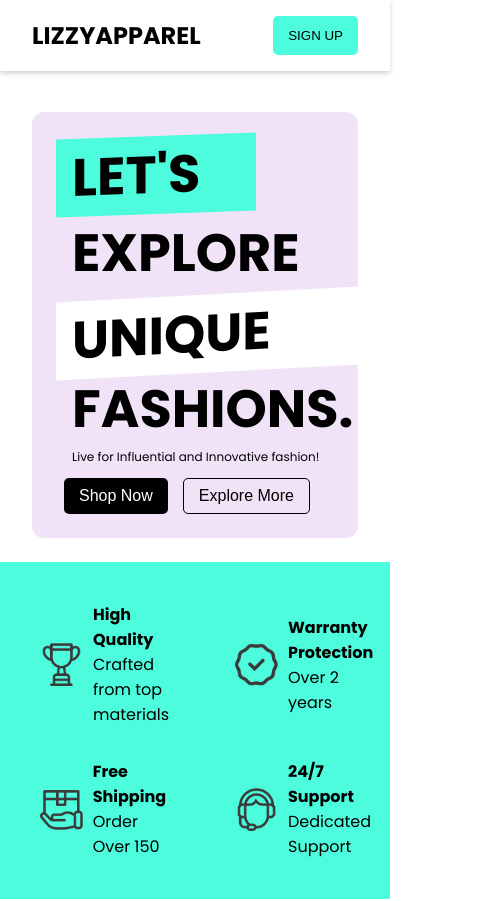
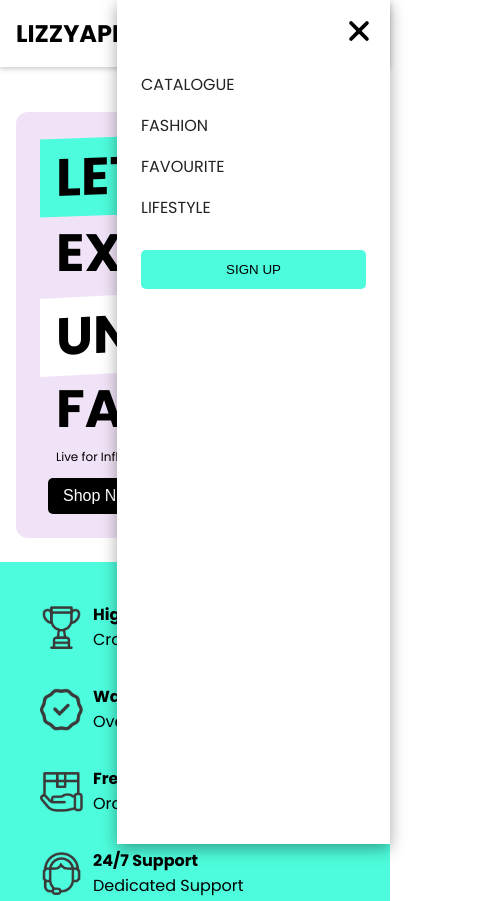
Before and after one commit to Tifem/lizzy-apparel-collection, a plain HTML site: page index.html in a window 390 px wide. Shown: the top 901 px of the page, 480 px wide, since content can reach past the window. Drawn offline with Linux system fonts and the light colour scheme.

Commit message:
responsiveness fixing

```diff
--- a/index.html
+++ b/index.html
@@ -12,6 +12,8 @@
 
         <div class="logo"><h1>LIZZYAPPAREL</h1></div>
 
+         <div class="menu">
+            <img src="./images/close-bold-svgrepo-com.svg" alt="close-menu" class="close-menu">
             <ul class="list">
                 <li><a href="#">CATALOGUE</a></li>
                 <li><a href="#">FASHION</a></li>
@@ -19,8 +21,12 @@
                 <li><a href="#">LIFESTYLE</a></li>
             </ul>
 
+            <button class="mobile-sign-up btn">SIGN UP</button>
+         </div>
 
-        <button class="btn">SIGN UP</button>
+         <img src="./images/menu-alt-svgrepo-com.svg" alt="menu-icon" class="menu-icon">
+         <button class="desktop-sign-up btn">SIGN UP</button>
+
     </nav>
 
     <section class="hero">
--- a/style.css
+++ b/style.css
@@ -57,6 +57,14 @@ a{
     border-radius: 5px;
 }
 
+.mobile-sign-up {
+    display: none;
+}
+
+.menu-icon{
+    display: none;
+}
+
 .hero{
     display: grid;
     grid-template-columns: auto 1fr;
@@ -88,7 +96,6 @@ a{
     height: 100%;
     object-fit: cover;
 }
-
 
 
 .a{
@@ -224,6 +231,7 @@ a{
     grid-template-columns:repeat(2,1fr) ;
     padding-top: 2rem;
     height: 100%;
+    max-width: 100vw;
 
 }
 
@@ -254,7 +262,7 @@ a{
 }
 
 .pay-text p{
-    width: 350px;
+    max-width: 350px;
     font-weight:500;
     font-family: "Poppins";
 
@@ -459,9 +467,65 @@ a{
 }
 
 @media(max-width:650px){
-    .list{
+    .nav{
+        padding: 1rem ;
+
+    }
+
+    .hero{
+        margin-inline: 1rem;
+    }
+
+    .hero-img{
+        display: none;
+
+    }
+
+
+    .desktop-sign-up{
         display: none;
     }
+
+    .mobile-sign-up{
+        display: initial;
+    }
+
+    .menu{
+        background-color: #fff;
+        box-shadow: rgba(0, 0, 0, 0.35) 0px 5px 15px;
+        padding: 1.5rem;
+        height: 100vh;
+        width: 70vw;
+        z-index: 1000;
+        display: grid;
+        position: absolute;
+        top: 0;
+        right: 0;
+        align-items: start;
+        align-content: start;
+        gap: 30px;
+    }
+
+    .list{
+        display: grid;
+        align-items: start;
+        gap: 1rem;
+        margin-top: 3rem;
+    }
+
+
+    .menu-icon{
+        display: block;
+        height: 30px;
+    }
+
+    .close-menu{
+        height: 30px;
+        position: absolute;
+        top: 1rem;
+        right: 1rem;
+    }
+
 
     .a{
         width: 200px;
@@ -478,8 +542,7 @@ a{
 
 
     .c{
-        background-color: white;
-        width: 400px;
+        width: 270px;
 
     }
 
@@ -505,30 +568,32 @@ a{
 
     .row{
         display: grid;
-        grid-template-columns: repeat(2,1fr);
+        grid-template-columns:1fr;
         padding-block: 1.5rem;
     }
 
 
     .three-row{
-        display: grid;
         grid-template-columns: 1fr;
-        gap: 20px;
         padding-top: 2rem;
     }
 
+    .arrival{
+        padding: 1rem;
+    }
+
     .payday{
-        display: grid;
         grid-template-columns:1fr ;
         padding-top: 1rem;
     }
+
 
     .pay-text{
         padding:3rem;
 
     }
     .pay-text .p{
-        width: 250px;
+        max-width: 250px;
         padding-left: 10px;
 
     }
@@ -577,9 +642,9 @@ a{
 
     }
 
-    /* .ft-box{
-        display: grid;
-        grid-template-columns: repeat(2,1fr);
-        gap: 30px;
-    } */
+    .ft-box{
+        grid-template-columns:1fr;
+        gap: 2rem;
+        margin-top: 20px;
+    }
 }
```
Also changed, not shown: images/close-bold-svgrepo-com.svg (added), images/menu-alt-svgrepo-com.svg (added).
